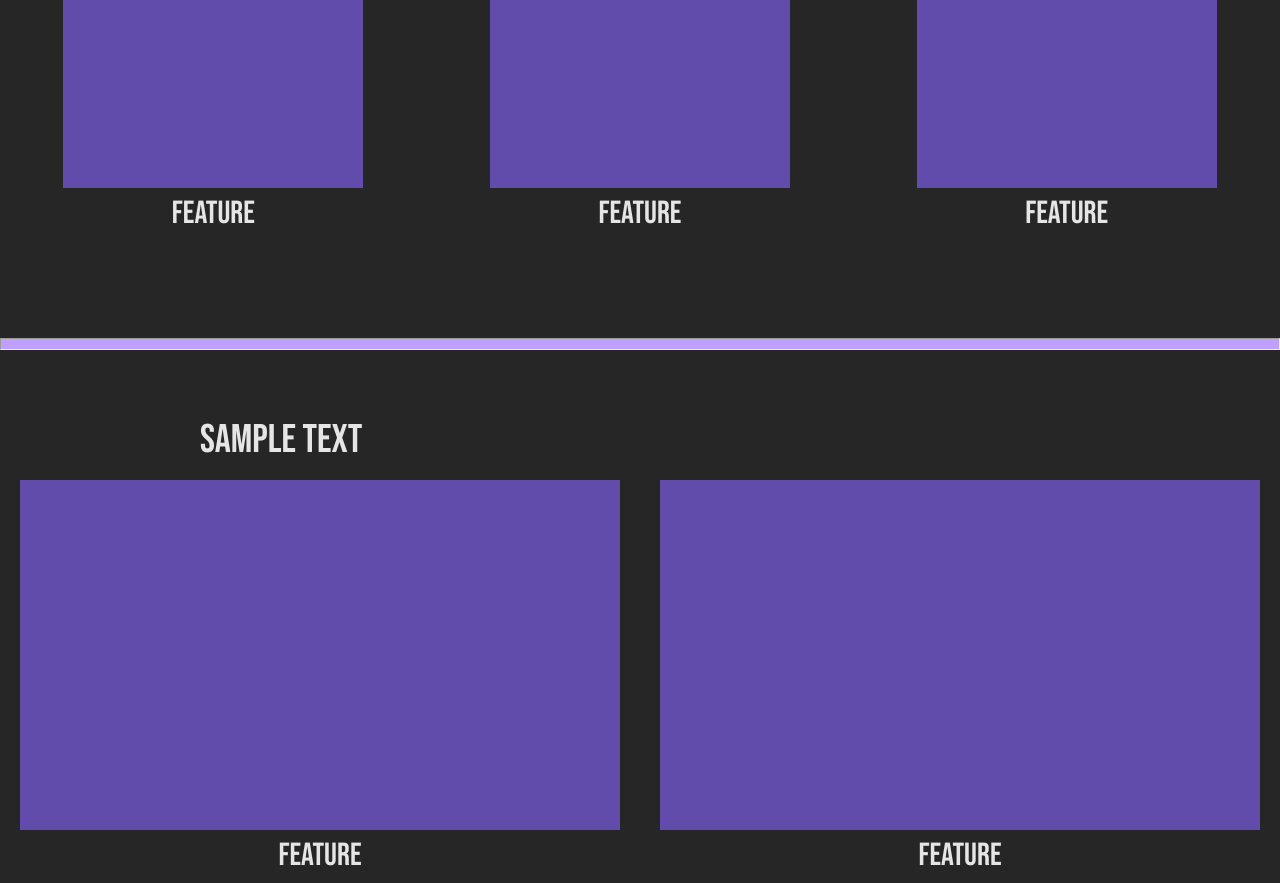
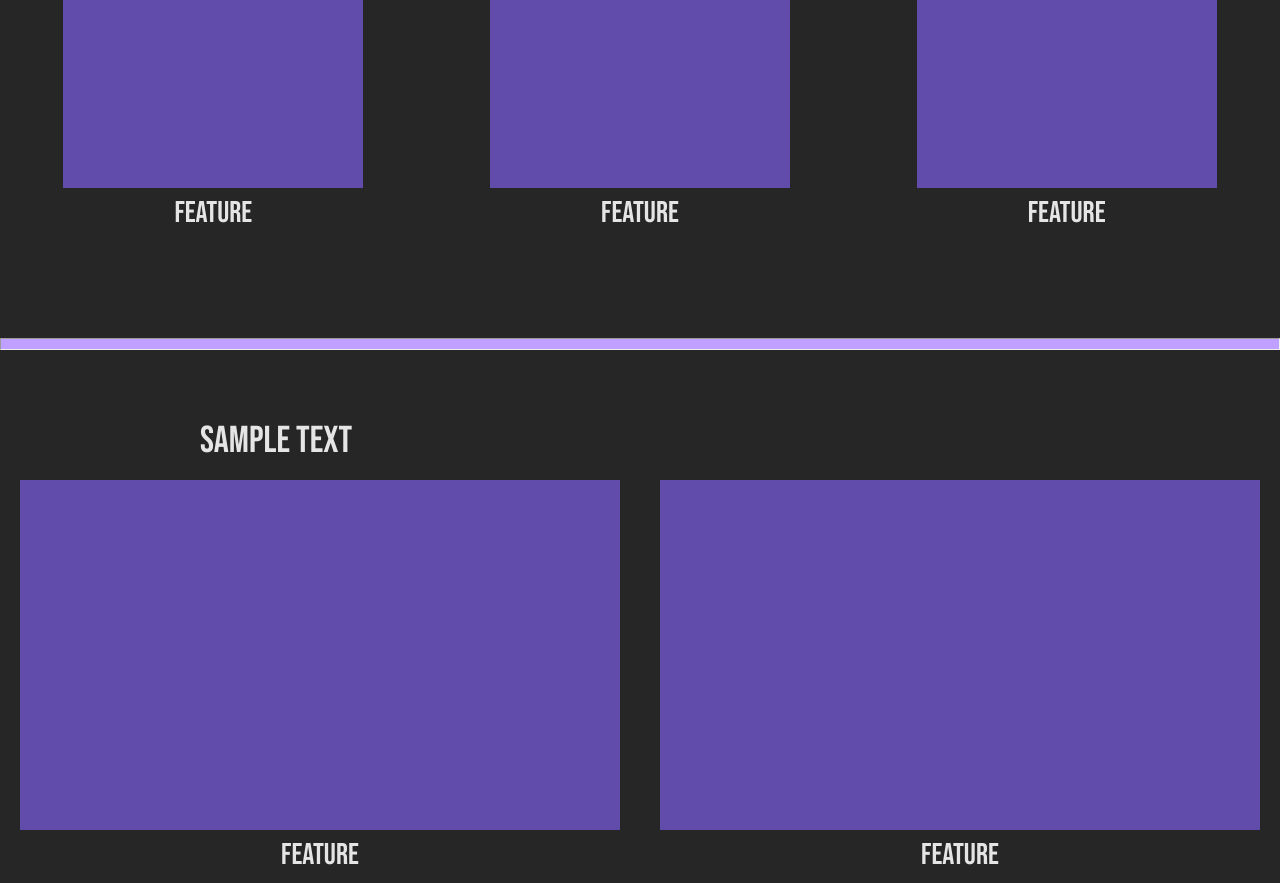
Before and after one commit to RailgunZx/website-test, a plain HTML site: page index.html in a window 1280 px wide. Shown: the part 802-1685 px from the top of the page. Drawn offline with Linux system fonts and the light colour scheme.

Commit message:
update font scaling

```diff
--- a/styles/index.css
+++ b/styles/index.css
@@ -3,6 +3,7 @@
     --secondary: #262626;
     --darker: #141414;
     --text: #e5e5e5;
+    font-size: 15px;
 }
 
 body{
@@ -10,7 +11,6 @@
     color: var(--text);
     background-color: var(--secondary);
     font-family: 'Bebas Neue', Impact;
-    font-size: 100%;
 }
 hr{
     color: rgb(191, 159, 255);
@@ -24,7 +24,7 @@
     height: 60px;
     flex-direction: row;
     justify-content: space-between;
-    font-size: 2em;
+    font-size: 2rem;
 }
 .header-left-section{
     background-color: transparent;
@@ -63,7 +63,7 @@
 .first-text-div{
     background-color: var(--secondary);
     padding-left: 200px;
-    font-size: 2.5em;
+    font-size: 2.5rem;
     display: flex;
     height: 80px;
     align-items: center;
@@ -102,6 +102,6 @@
     justify-content: center;
     align-items: center;
     background-color: var(--secondary);
-    font-size: 2em;
+    font-size: 2rem;
     margin: 0;
 }
```
